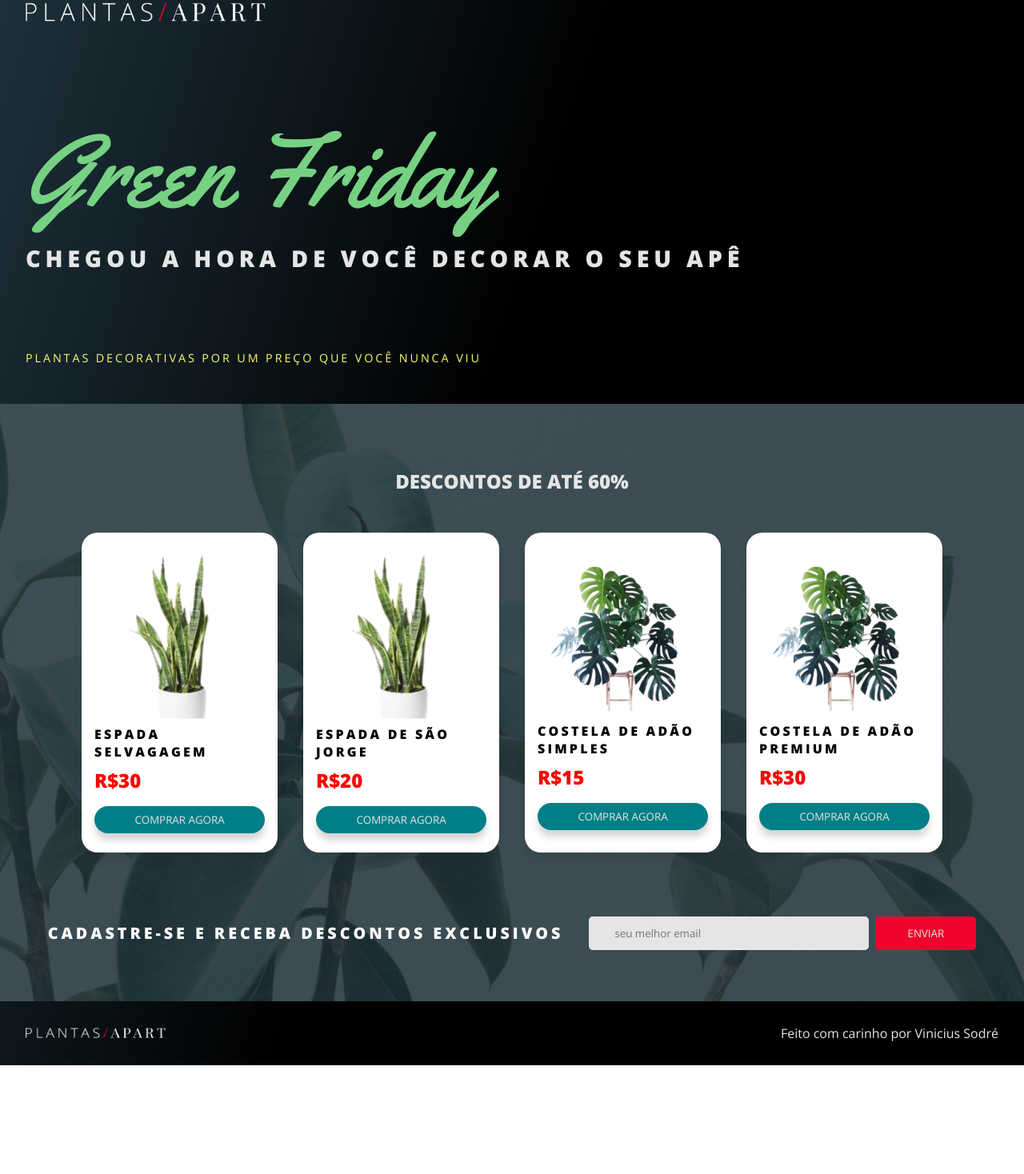
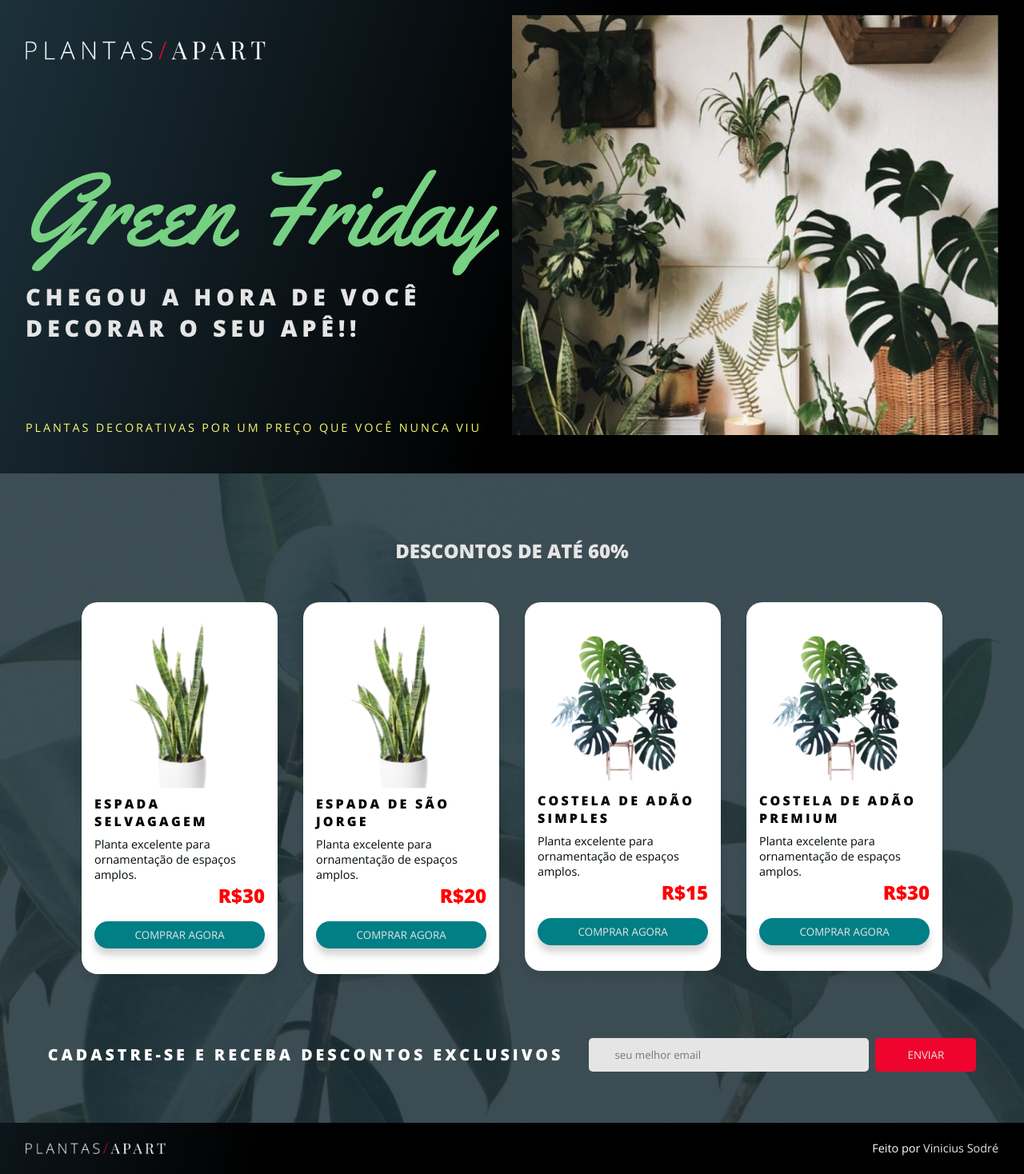
Before and after one commit to vinisodre/hiringcoders-landingpage, a plain HTML site: page index.html in a window 1280 px wide. Shown: the part 29-1497 px from the top of the page at 80% size. Before the commit the page ends 1361 px from the top, so only its background shows below. Drawn offline with nearby package versions, Linux system fonts and the light colour scheme.

Commit message:
Finalizado para envio. Ainda pode ser aproximar mais do layout original

```diff
--- a/index.html
+++ b/index.html
@@ -14,14 +14,21 @@
 <body>
 	<section class="hero container">
 
-			<div>
-				<img class="logo1" src="./img/apart.png" alt="logo">
+    <div class="left">
+      <div>
+			<img class="logo1" src="./img/apart.png" alt="logo">
         </div>
         <div class="headline">
           <h1>Green Friday</h1>
-          <h2>Chegou a hora de você decorar o seu apê</h2>
+          <h2>Chegou a hora de você decorar o seu apê!!</h2>
         </div>
           <h3 class="subheadline">Plantas decorativas por um preço que você nunca viu</h3>
+    </div>
+
+    <div class="right">
+
+    </div>
+
     </section>
 
     <section class="products">
@@ -33,7 +40,8 @@
           <div class="card">
           <img src="./img/lp2.png" alt="" srcset="">
           <div class="card-text">
-            <p>Espada Selvagagem</p>
+            <h4>Espada Selvagagem</h4>
+            <p>Planta excelente para ornamentação de espaços amplos.</p>
             <h2 class="price">R$30</h2>
           </div>
             <input class="btn-card" type="button" value="COMPRAR AGORA">
@@ -42,7 +50,8 @@
           <div class="card">
           <img src="./img/lp2.png" alt="" srcset="">
           <div class="card-text">
-            <p>Espada de São Jorge</p>
+            <h4>Espada de São Jorge</h4>
+            <p>Planta excelente para ornamentação de espaços amplos.</p>
             <h2 class="price">R$20</h2>
           </div>
             <input class="btn-card" type="button" value="COMPRAR AGORA">
@@ -51,7 +60,8 @@
           <div class="card">
           <img src="./img/lp4.png" alt="" srcset="">
           <div class="card-text">
-            <p>Costela de Adão Simples</p>
+            <h4>Costela de Adão Simples</h4>
+            <p>Planta excelente para ornamentação de espaços amplos.</p>
             <h2 class="price">R$15</h2>
           </div>
             <input class="btn-card" type="button" value="COMPRAR AGORA">
@@ -60,7 +70,8 @@
           <div class="card">
           <img src="./img/lp4.png" alt="" srcset="">
           <div class="card-text">
-            <p>Costela de Adão Premium</p>
+            <h4>Costela de Adão Premium</h4>
+            <p>Planta excelente para ornamentação de espaços amplos.</p>
             <h2 class="price">R$30</h2>
           </div>
             <input class="btn-card" type="button" value="COMPRAR AGORA">
@@ -78,10 +89,10 @@
 
       </div>
     </section>
-    <footer class="footer">
-      <div class="container">
+    <footer class="footer container">
+
         <img class="logo" src="./img/apart.png" alt="" srcset="">
-      <p>Feito com carinho por Vinicius Sodré</p>
+      <p>Feito por <a href="https://www.linkedin.com/in/vinicius-moraes-sodr%C3%A9-4642212b/">Vinicius Sodré</a></p>
 
     </footer>
 
--- a/style.css
+++ b/style.css
@@ -11,6 +11,14 @@ a{
   text-decoration: none;
 }
 
+p{
+font-family: Open Sans;
+font-style: thin;
+font-weight: 100;
+font-size: 0.9rem;
+
+color:white;
+}
 
 body{
   background: linear-gradient(107.76deg, #2A4858 -20.84%, #000000 45.62%);
@@ -23,9 +31,20 @@ body{
 
 
 .hero{
+  display: flex;
+  padding: 3rem 2rem;
+}
+
+.left{
   display:flex;
+  flex:1;
   flex-direction: column;
-  margin-bottom: 3rem;
+}
+
+.right{
+  background-image: url("./img/heroplanta.png");
+  flex:1;
+  background-size: cover;
 }
 
 .logo1{
@@ -98,7 +117,7 @@ text-shadow: 0 8px 8px 0 rgba(41, 41, 41, 0.125);
   background:white;
   border-radius:20px;
   width: 245px;
-  height: 400px;
+  height: 100%;
   padding: 1rem;
   display: flex;
   flex-direction:column;
@@ -112,7 +131,7 @@ text-shadow: 0 8px 8px 0 rgba(41, 41, 41, 0.125);
 
 
 
-.card-text >p{
+.card-text >h4{
   margin: 0.5rem 0;
   font-family: Open Sans;
 font-style: normal;
@@ -124,6 +143,11 @@ color: #000000;
 }
 .card-text > h2{
   color:red;
+  text-align: right;
+}
+
+.card-text>p{
+  color: rgb(0, 12, 4);
 }
 
 .btn-card{
@@ -133,6 +157,7 @@ color: #000000;
   border: none;
   border-radius: 20px;
   box-shadow: 0 8px 8px 0 rgba(41, 41, 41, 0.2);
+  cursor: pointer;
 }
 
 .email-capture{
@@ -179,34 +204,29 @@ border-radius: 5px;
 cursor: pointer;
 }
 
-footer>.container{
+footer{
   display: flex;
   justify-content: space-between;
   align-items: center;
-  height: 5rem;
+  height:4rem ;
 }
 
-footer>p{
-  font-family: Open Sans;
-letter-spacing: 0.2em;
-text-transform: uppercase;
-
-color: #FFFFFF;
-}
 
 .logo{
   width:175px;
 }
 
-footer>div{
-  display: flex;
-}
+
 
 /* Extra small devices (phones, 600px and down) */
 @media screen and (max-width: 600px) {
 
   .container{
     padding: 0 2rem;
+  }
+
+  .right{
+    display:none;
   }
 
   .hero{
@@ -223,11 +243,11 @@ footer>div{
 }
 
 .headline> h1{
-font-size:4rem;
+font-size:6rem;
 }
 
 .headline> h2{
-font-size: 1rem;
+font-size: 1.8rem;
 }
 
 .subheadline{
@@ -245,7 +265,7 @@ font-size: 0.8rem;
   text-align: center;
 padding-top:3rem;
 text-shadow: 0 8px 8px 0 rgba(41, 41, 41, 0.3);
-font-size: 2rem;
+font-size: 1.8rem;
 }
 
 .block-cards{
@@ -260,7 +280,7 @@ font-size: 2rem;
   padding:0 1rem;
 }
 .email-capture>h3{
-font-size: 1.5rem;
+font-size: 1.2rem;
 text-align: center;
 
 margin-bottom: 1.5rem;
@@ -280,42 +300,13 @@ height: 42px;
 }
 
 footer{
-  display: flex;
-  flex-direction: column;
+  margin: 1rem auto;
  }
 
-footer>p{
-letter-spacing: 0.1em;
-
-
-color: #FFFFFF;
-}
 
 .logo{
-  width:110px;
+  width:150px;
 }
 
 
-
 }
-
-
-
-
-
-
-
-
-
-
-
-
-
-/* Small devices (portrait tablets and large phones, 600px and up) */
-@media only screen and (min-width: 600px) {...}
-
-/* Medium devices (landscape tablets, 768px and up) */
-@media only screen and (min-width: 768px) {...}
-
-/* Large devices (laptops/desktops, 992px and up) */
-@media only screen and (min-width: 992px) {...}
```
Also changed, not shown: 1 other file.
